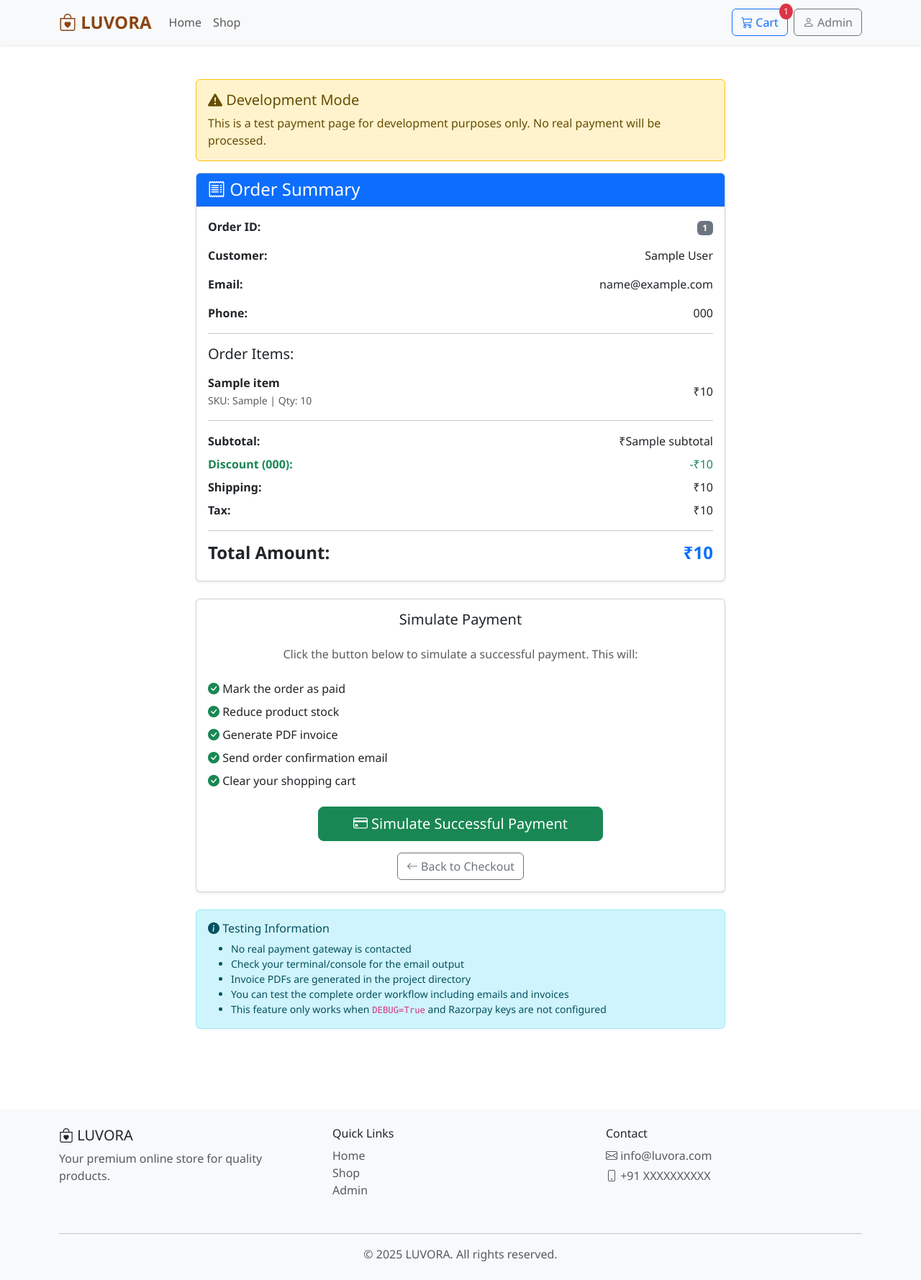
After one commit to himanshuaggarwal31/luvora, a Django app: template templates/shop/test_payment.html in a window 1280 px wide. The commit adds this page. Shown: the whole page at 72% size. Run offline with Django 5.2, Linux system fonts and the light colour scheme; the template is opened without the code that fills it: most values are stand-ins (such as "Sample title", 1, 10 or a date in 2020).

Commit message:
feat: test payment bypass for dev

```diff
--- a/shop/urls.py
+++ b/shop/urls.py
@@ -25,6 +25,7 @@ urlpatterns = [
     path('checkout/', views.checkout, name='checkout'),
     path('payment/<str:order_id>/', views.payment, name='payment'),
     path('payment/callback/', views.payment_callback, name='payment_callback'),
+    path('test-payment/<str:order_id>/', views.test_payment, name='test_payment'),  # Dev mode only
     path('order/success/<str:order_id>/', views.order_success, name='order_success'),
     path('payment/failed/', views.payment_failed, name='payment_failed'),
 ]
--- /dev/null
+++ b/templates/shop/test_payment.html
@@ -0,0 +1,171 @@
+{% extends 'base.html' %}
+{% load static %}
+
+{% block title %}Test Payment - LUVORA{% endblock %}
+
+{% block content %}
+<div class="container my-5">
+    <div class="row justify-content-center">
+        <div class="col-md-8">
+            <!-- Development Mode Banner -->
+            <div class="alert alert-warning border-warning" role="alert">
+                <h5 class="alert-heading"><i class="bi bi-exclamation-triangle-fill"></i> Development Mode</h5>
+                <p class="mb-0">This is a test payment page for development purposes only. No real payment will be processed.</p>
+            </div>
+
+            <!-- Order Summary Card -->
+            <div class="card shadow-sm mb-4">
+                <div class="card-header bg-primary text-white">
+                    <h4 class="mb-0"><i class="bi bi-receipt"></i> Order Summary</h4>
+                </div>
+                <div class="card-body">
+                    <div class="row mb-3">
+                        <div class="col-6">
+                            <strong>Order ID:</strong>
+                        </div>
+                        <div class="col-6 text-end">
+                            <span class="badge bg-secondary">{{ order.order_id }}</span>
+                        </div>
+                    </div>
+
+                    <div class="row mb-3">
+                        <div class="col-6">
+                            <strong>Customer:</strong>
+                        </div>
+                        <div class="col-6 text-end">
+                            {{ order.full_name }}
+                        </div>
+                    </div>
+
+                    <div class="row mb-3">
+                        <div class="col-6">
+                            <strong>Email:</strong>
+                        </div>
+                        <div class="col-6 text-end">
+                            {{ order.email }}
+                        </div>
+                    </div>
+
+                    <div class="row mb-3">
+                        <div class="col-6">
+                            <strong>Phone:</strong>
+                        </div>
+                        <div class="col-6 text-end">
+                            {{ order.phone }}
+                        </div>
+                    </div>
+
+                    <hr>
+
+                    <h5 class="mb-3">Order Items:</h5>
+                    {% for item in order.items.all %}
+                    <div class="d-flex justify-content-between align-items-center mb-2">
+                        <div>
+                            <strong>{{ item.product_name }}</strong>
+                            <br>
+                            <small class="text-muted">SKU: {{ item.product_sku }} | Qty: {{ item.quantity }}</small>
+                        </div>
+                        <div class="text-end">
+                            ₹{{ item.get_total_price }}
+                        </div>
+                    </div>
+                    {% endfor %}
+
+                    <hr>
+
+                    <div class="row mb-2">
+                        <div class="col-6">
+                            <strong>Subtotal:</strong>
+                        </div>
+                        <div class="col-6 text-end">
+                            ₹{{ order.subtotal }}
+                        </div>
+                    </div>
+
+                    {% if order.discount_amount > 0 %}
+                    <div class="row mb-2 text-success">
+                        <div class="col-6">
+                            <strong>Discount ({{ order.coupon_code }}):</strong>
+                        </div>
+                        <div class="col-6 text-end">
+                            -₹{{ order.discount_amount }}
+                        </div>
+                    </div>
+                    {% endif %}
+
+                    <div class="row mb-2">
+                        <div class="col-6">
+                            <strong>Shipping:</strong>
+                        </div>
+                        <div class="col-6 text-end">
+                            ₹{{ order.shipping_cost }}
+                        </div>
+                    </div>
+
+                    <div class="row mb-2">
+                        <div class="col-6">
+                            <strong>Tax:</strong>
+                        </div>
+                        <div class="col-6 text-end">
+                            ₹{{ order.tax_amount }}
+                        </div>
+                    </div>
+
+                    <hr class="my-3">
+
+                    <div class="row">
+                        <div class="col-6">
+                            <h4><strong>Total Amount:</strong></h4>
+                        </div>
+                        <div class="col-6 text-end">
+                            <h4 class="text-primary"><strong>₹{{ order.total }}</strong></h4>
+                        </div>
+                    </div>
+                </div>
+            </div>
+
+            <!-- Test Payment Actions -->
+            <div class="card shadow-sm">
+                <div class="card-body text-center">
+                    <h5 class="card-title mb-4">Simulate Payment</h5>
+                    <p class="text-muted mb-4">
+                        Click the button below to simulate a successful payment. This will:
+                    </p>
+                    <ul class="list-unstyled text-start mb-4">
+                        <li class="mb-2"><i class="bi bi-check-circle-fill text-success"></i> Mark the order as paid</li>
+                        <li class="mb-2"><i class="bi bi-check-circle-fill text-success"></i> Reduce product stock</li>
+                        <li class="mb-2"><i class="bi bi-check-circle-fill text-success"></i> Generate PDF invoice</li>
+                        <li class="mb-2"><i class="bi bi-check-circle-fill text-success"></i> Send order confirmation email</li>
+                        <li class="mb-2"><i class="bi bi-check-circle-fill text-success"></i> Clear your shopping cart</li>
+                    </ul>
+
+                    <form method="post" class="d-inline">
+                        {% csrf_token %}
+                        <button type="submit" class="btn btn-success btn-lg px-5">
+                            <i class="bi bi-credit-card"></i> Simulate Successful Payment
+                        </button>
+                    </form>
+
+                    <div class="mt-3">
+                        <a href="{% url 'shop:checkout' %}" class="btn btn-outline-secondary">
+                            <i class="bi bi-arrow-left"></i> Back to Checkout
+                        </a>
+                    </div>
+                </div>
+            </div>
+
+            <!-- Info Box -->
+            <div class="alert alert-info mt-4" role="alert">
+                <h6 class="alert-heading"><i class="bi bi-info-circle-fill"></i> Testing Information</h6>
+                <ul class="mb-0 small">
+                    <li>No real payment gateway is contacted</li>
+                    <li>Check your terminal/console for the email output</li>
+                    <li>Invoice PDFs are generated in the project directory</li>
+                    <li>You can test the complete order workflow including emails and invoices</li>
+                    <li>This feature only works when <code>DEBUG=True</code> and Razorpay keys are not configured</li>
+                </ul>
+            </div>
+        </div>
+    </div>
+</div>
+{% endblock %}
```
Also changed, not shown: shop/views.py (+46 -0 lines), templates/shop/payment.html (+17 -6 lines).
